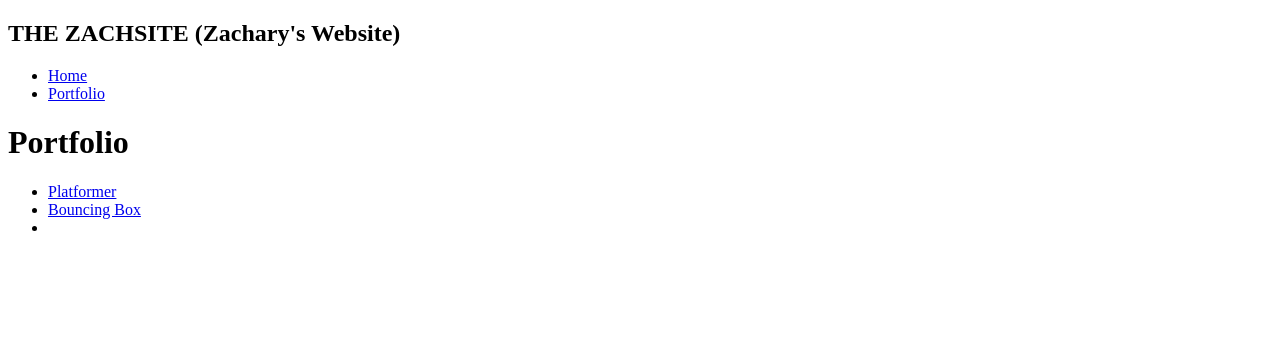
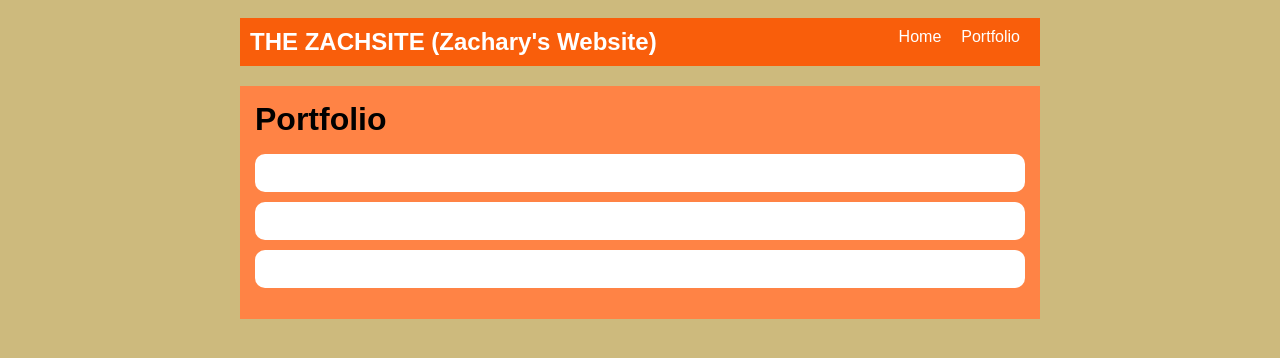
Before and after one commit to Z-K-729/Z-K-729.github.io, a plain HTML site: page portfolio.html in a window 1280 px wide. Drawn offline with Linux system fonts and the light colour scheme.

Commit message:
8/14 update

```diff
--- a/portfolio.html
+++ b/portfolio.html
@@ -2,6 +2,7 @@
 <html>
     <head>
         <title>THE ZACHSITE</title>
+        <link rel="stylesheet" href="style.css" />
     </head>
 
     <body>
@@ -29,7 +30,7 @@
                             <a href="fsd-projects/bouncing-box/">Bouncing Box</a>
                         </li>
                         <li>
-                            <a href="fsd-projects/"
+                            <a href="fsd-projects/circularity/">Circularity</a>
                         </li>
                     </ul>
                 </div>
--- a/style.css
+++ b/style.css
@@ -75,3 +75,20 @@ main {
 h2, h3 {
     margin: 0px;
 }
+
+/* Portfolio styles */
+.content h1 {
+    color: black;
+}
+
+#portfolio {
+    list-style-type: none;
+    padding-left: 0;
+}
+
+#portfolio li {
+    background:#ffffff;
+    padding: 10px;
+    border-radius: 10px;
+    margin-bottom: 10px;
+}
```
